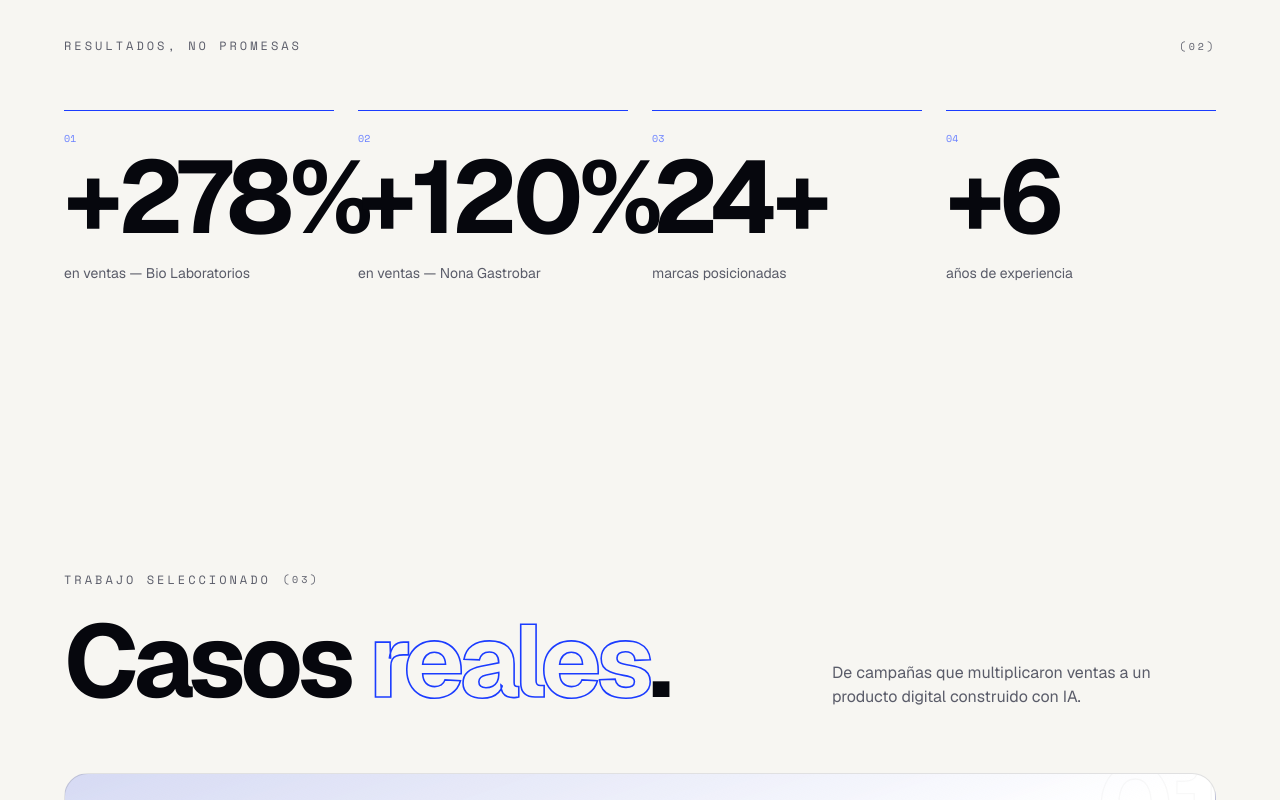
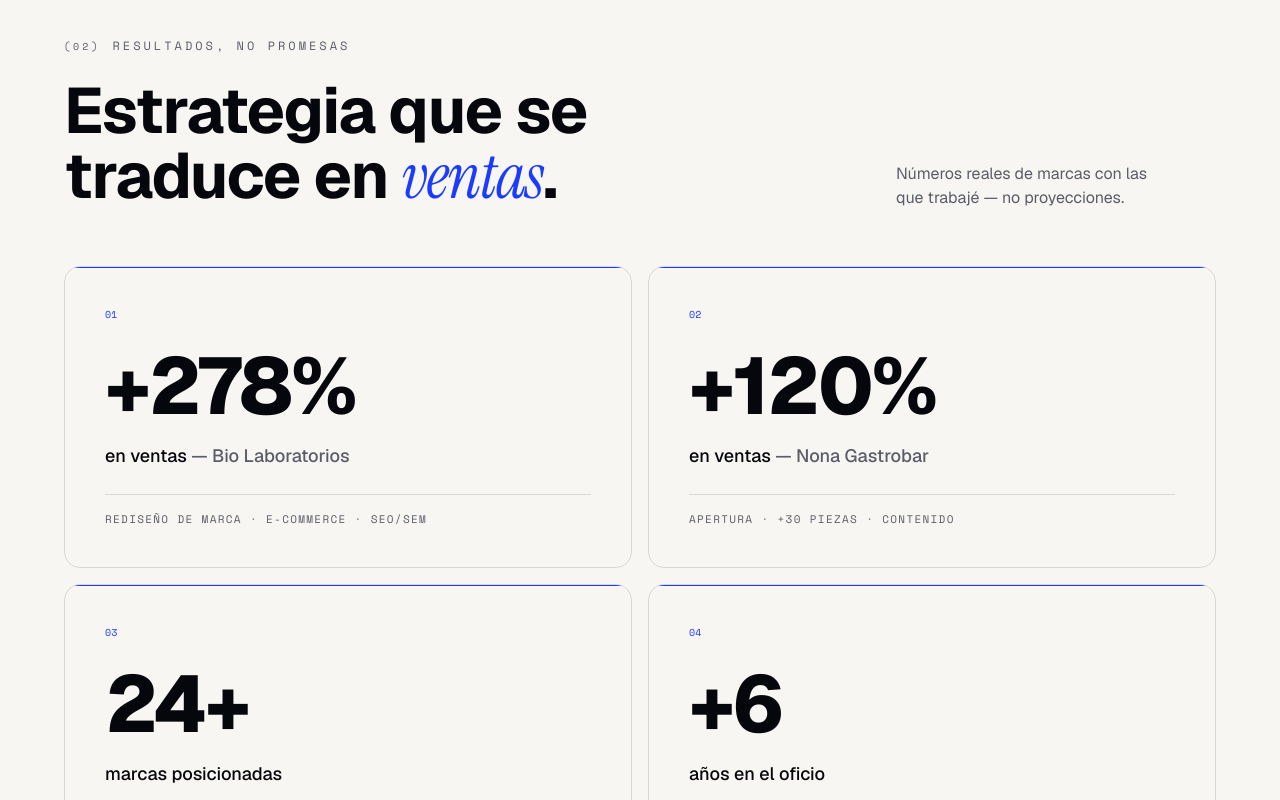
Before and after one commit to SDuarteCorredor/portafolio, a React (Vite) app: page / in a window 1280 px wide. Shown: the part 1040-1840 px from the top of the page. Built offline with nearby package versions, Linux system fonts and the light colour scheme.

Commit message:
Rediseño Stats → Resultados: cifras con cliente + contexto, cards editoriales Geist theme-aware

```diff
--- a/src/components/Stats.jsx
+++ b/src/components/Stats.jsx
@@ -7,37 +7,56 @@ export function Stats() {
   return (
     <section className="container-x py-24 md:py-36">
       <Reveal>
-        <div className="mb-14 flex items-end justify-between">
-          <p className="eyebrow">Resultados, no promesas</p>
-          <span className="font-mono text-[10px] uppercase tracking-[0.3em] text-muted">(02)</span>
+        <div className="mb-14 flex flex-wrap items-end justify-between gap-x-10 gap-y-6">
+          <div>
+            <div className="mb-6 flex items-center gap-3">
+              <span className="font-mono text-[10px] uppercase tracking-[0.3em] text-muted">(02)</span>
+              <p className="eyebrow">Resultados, no promesas</p>
+            </div>
+            <h2 className="max-w-2xl font-grotesk text-big font-bold leading-[1.02] tracking-[-0.02em]">
+              Estrategia que se traduce en{' '}
+              <span className="font-serif font-normal italic text-santi">ventas</span>.
+            </h2>
+          </div>
+          <p className="max-w-xs text-balance text-muted">
+            Números reales de marcas con las que trabajé — no proyecciones.
+          </p>
         </div>
       </Reveal>
 
-      <div className="grid grid-cols-2 gap-x-6 gap-y-14 lg:grid-cols-4">
+      <div className="grid gap-4 sm:grid-cols-2">
         {stats.map((s, i) => (
-          <Reveal key={i} delay={i * 0.08}>
-            <div className="group relative">
-              {/* Línea azul que crece al entrar */}
-              <div className="relative h-px w-full overflow-hidden bg-fg/15">
+          <Reveal key={i} delay={i * 0.06} className="h-full">
+            <article className="group relative flex h-full flex-col overflow-hidden rounded-2xl border border-line p-8 transition-all duration-300 hover:border-santi/40 hover:bg-fg/[0.02] md:p-10">
+              {/* Línea azul superior que se dibuja al entrar */}
+              <div className="absolute inset-x-0 top-0 h-px overflow-hidden bg-line">
                 <motion.div
                   initial={{ scaleX: 0 }}
                   whileInView={{ scaleX: 1 }}
                   viewport={{ once: true, margin: '-80px' }}
                   transition={{ duration: 1, delay: 0.2 + i * 0.08, ease: [0.22, 1, 0.36, 1] }}
-                  className="absolute inset-0 origin-left bg-santi"
+                  className="h-full origin-left bg-santi"
                 />
               </div>
 
-              <div className="mt-5 flex items-baseline gap-2">
-                <span className="font-mono text-[10px] text-santi-soft">0{i + 1}</span>
-              </div>
+              <span className="font-mono text-[10px] text-santi">0{i + 1}</span>
 
               <Counter
                 value={s.value}
-                className="block font-grotesk text-huge font-bold leading-none tracking-tightest transition-colors duration-300 group-hover:text-santi-soft"
+                className="mt-6 font-grotesk text-[clamp(3rem,7vw,5rem)] font-extrabold leading-none tracking-[-0.03em] transition-colors duration-300 group-hover:text-santi"
               />
-              <p className="mt-4 text-sm leading-snug text-muted">{s.label}</p>
-            </div>
+
+              <p className="mt-4 font-grotesk text-lg font-medium text-fg">
+                {s.metric}
+                {s.client && <span className="text-muted"> — {s.client}</span>}
+              </p>
+
+              {s.note && (
+                <p className="mt-6 border-t border-line pt-4 font-mono text-[11px] uppercase tracking-[0.12em] text-muted">
+                  {s.note}
+                </p>
+              )}
+            </article>
           </Reveal>
         ))}
       </div>
--- a/src/data.js
+++ b/src/data.js
@@ -14,10 +14,10 @@ export const profile = {
 }
 
 export const stats = [
-  { value: '+278%', label: 'en ventas — Bio Laboratorios' },
-  { value: '+120%', label: 'en ventas — Nona Gastrobar' },
-  { value: '24+', label: 'marcas posicionadas' },
-  { value: '+6', label: 'años de experiencia' },
+  { value: '+278%', metric: 'en ventas', client: 'Bio Laboratorios', note: 'Rediseño de marca · e-commerce · SEO/SEM' },
+  { value: '+120%', metric: 'en ventas', client: 'Nona Gastrobar', note: 'Apertura · +30 piezas · contenido' },
+  { value: '24+', metric: 'marcas posicionadas', client: null, note: 'Nacionales e internacionales' },
+  { value: '+6', metric: 'años en el oficio', client: null, note: 'De diseñador a producto con IA' },
 ]
 
 // Palabras para el marquee
```
